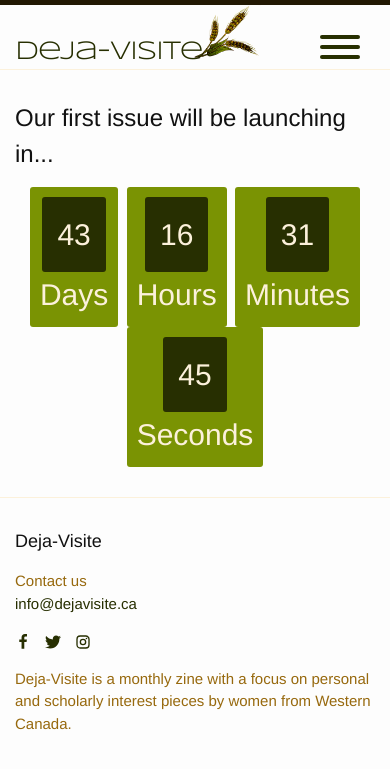
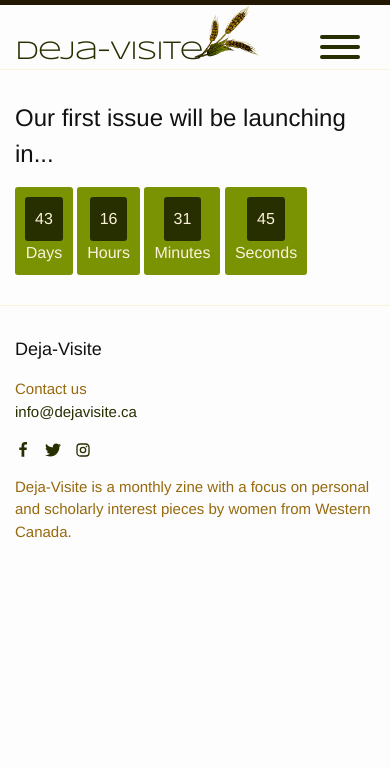
Before and after one commit to rachelpopa/rachelpopa.github.io, a Jekyll site: the page built from index.html, in a window 390 px wide. Shown: the top 769 px of the page. Built offline with Jekyll 4.4.1, drawn with Linux system fonts in a browser that asks for light colours; nearby versions of some CDN libraries.

Commit message:
Fix timer on mobile

```diff
--- a/_sass/_layout.scss
+++ b/_sass/_layout.scss
@@ -402,22 +402,16 @@
     float: left;
 }
 
-.timer-box {
-    border-style: solid;
-    border-width: 5px;
-    border-color: $latte-color-light;
-    border-radius: 200px;
-    display: table;
-}
-
-
 #countdown{
 	// font-family: sans-serif;
 	color: $latte-color-light;
 	display: inline-block;
 	font-weight: 100;
 	text-align: center;
-	font-size: 30px;
+    font-size: 30px;
+    @include media-query($on-palm) {
+        font-size: 16px;
+    }
 }
 
 #countdown > div{
@@ -432,4 +426,7 @@
 	border-radius: 3px;
 	background: $brand-color;
 	display: inline-block;
+    @include media-query($on-palm) {
+        padding: 10px;
+    }
 }
```
